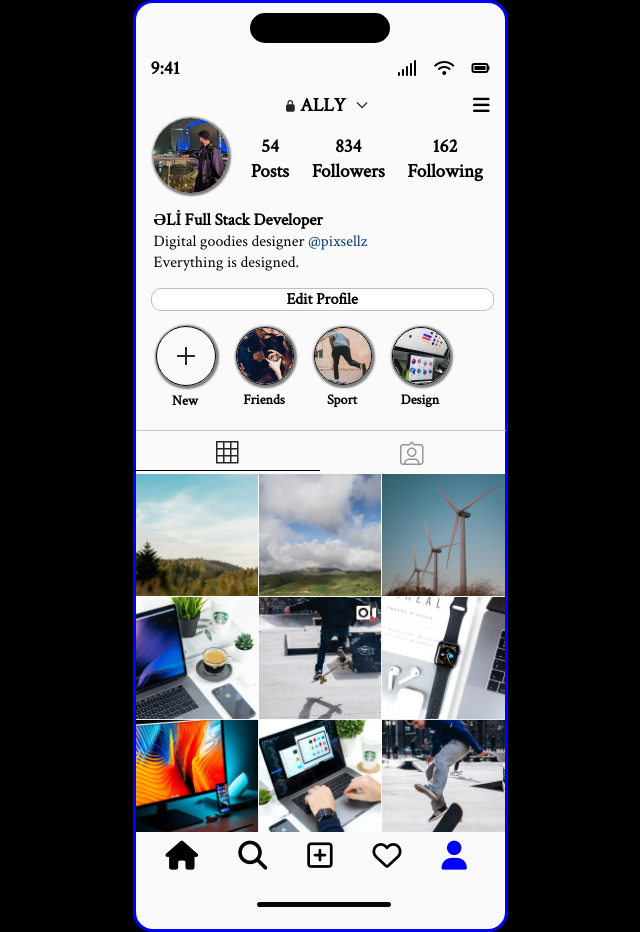
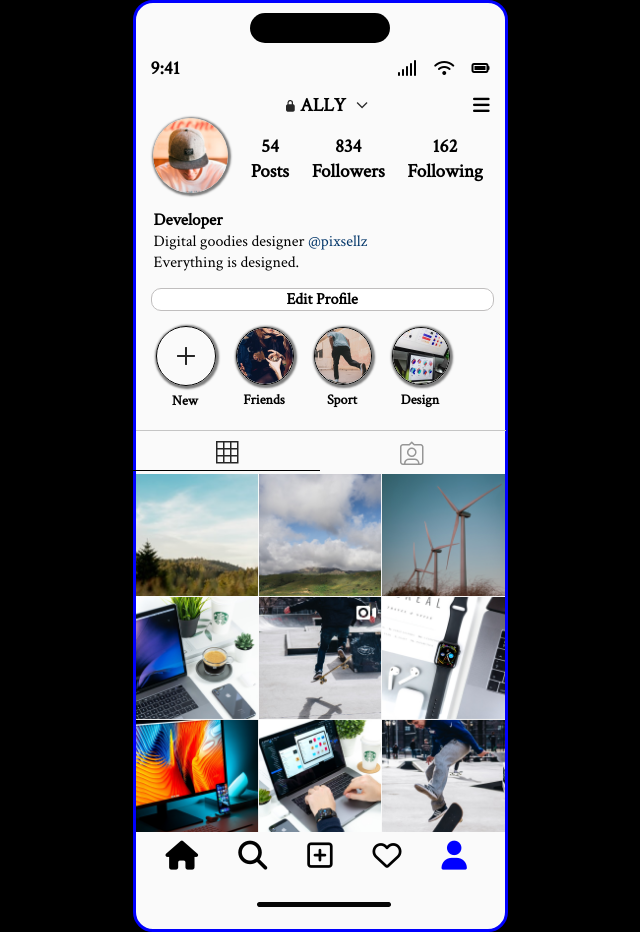
Before and after one commit to OsmanliFarid/TASK2-ins-website, a plain HTML site: page index.html in a window 1280 px wide. Shown: the whole page, without its empty margins (320-960 px from the left). Drawn offline with Linux system fonts and the light colour scheme.

Commit message:
index 0.0.3

```diff
--- a/index.html
+++ b/index.html
@@ -32,7 +32,7 @@
         <div class="container">
         <div class="boxs2">
             <div class="box2">
-                <img src="./images/elic.jpeg" alt="" class="img1">
+                <img src="./images/Oval.png" alt="" class="img1">
             </div>
             <div class="box3">
                 <h1 class="text3">54</h1>
@@ -49,7 +49,7 @@
         </div>
         <div class="boxs3">
             <div class="box6">
-                <h1 class="text9">ƏLİ Full Stack Developer</h1>
+                <h1 class="text9">Developer</h1>
                 <p class="text10">Digital goodies designer <span style="color: #05386B;">@pixsellz </span></p>
                 <p class="text11">
                     Everything is designed.</p>
```
